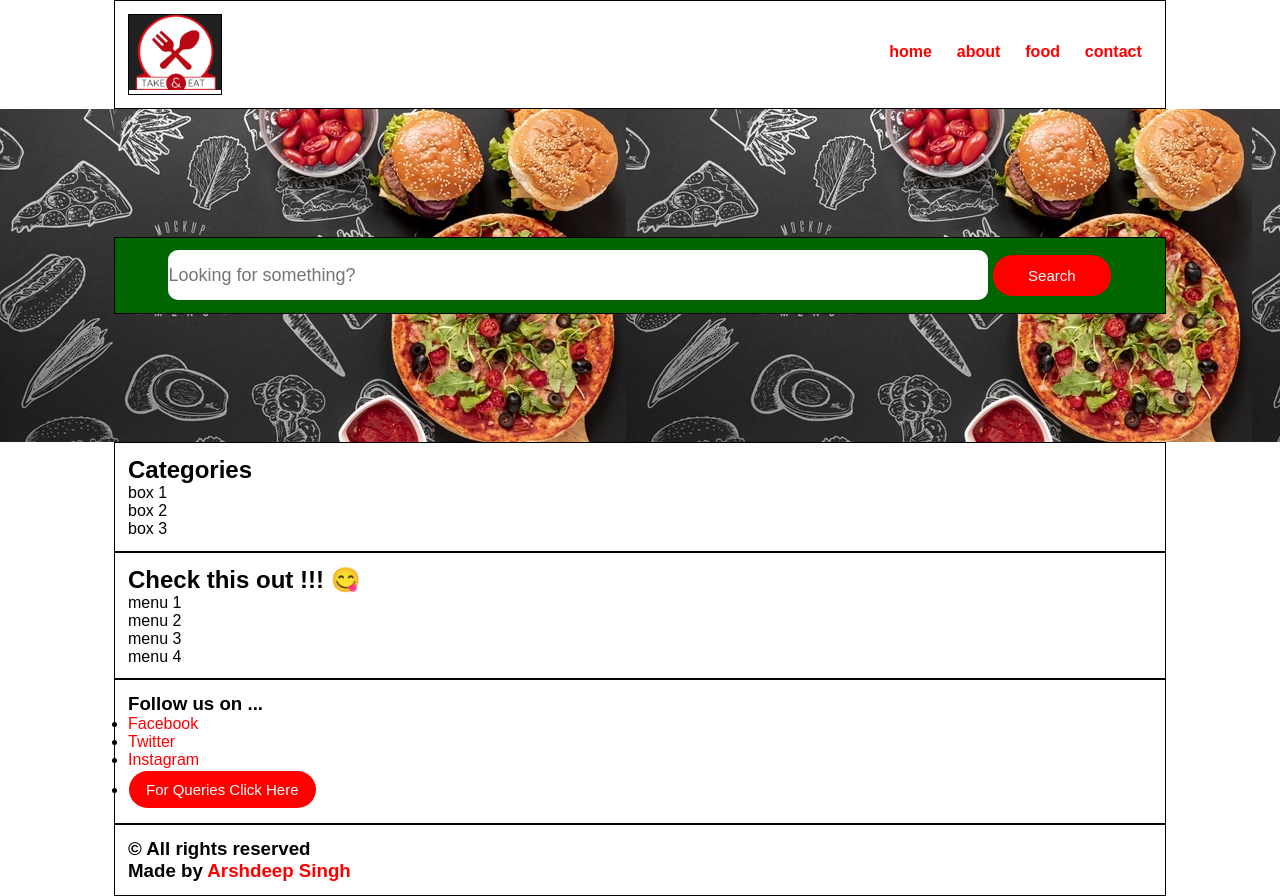
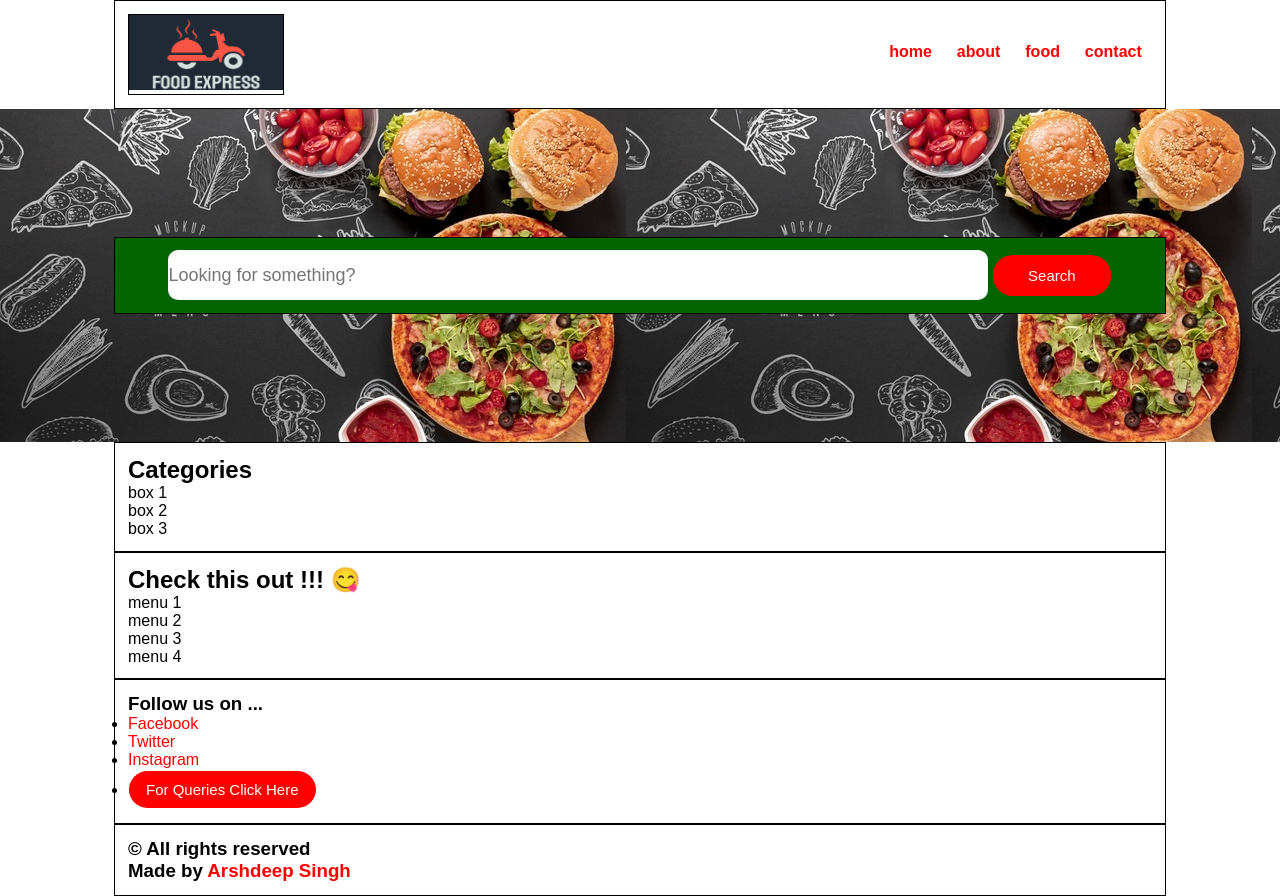
Before and after one commit to arshdeepdgreat/food-working-project, a plain HTML site: page index.html in a window 1280 px wide. Drawn offline with Linux system fonts and the light colour scheme.

Commit message:
random finishing touches

```diff
--- a/css/style.css
+++ b/css/style.css
@@ -36,11 +36,12 @@ Food ordering system
   /* css navbar */
   .logo{
       border:1px solid;
-      width:9%;
+      width:15%;
       float: left;
   }
   .imgfit{
-      width:100%
+      width:100%;
+      /* height:100%; */
   }
 
   .menu{
--- a/index.html
+++ b/index.html
@@ -12,7 +12,7 @@
     <section class="navbar">
         <div class="container">
             <div class="logo">
-                <img src="images/logo1.png" height=75px class="imgfit">
+                <img src="images/logo2.png" height=75px class="imgfit">
             </div>
 
             <div class="menu textright">
```
Also changed, not shown: images/logo2.png (added).
